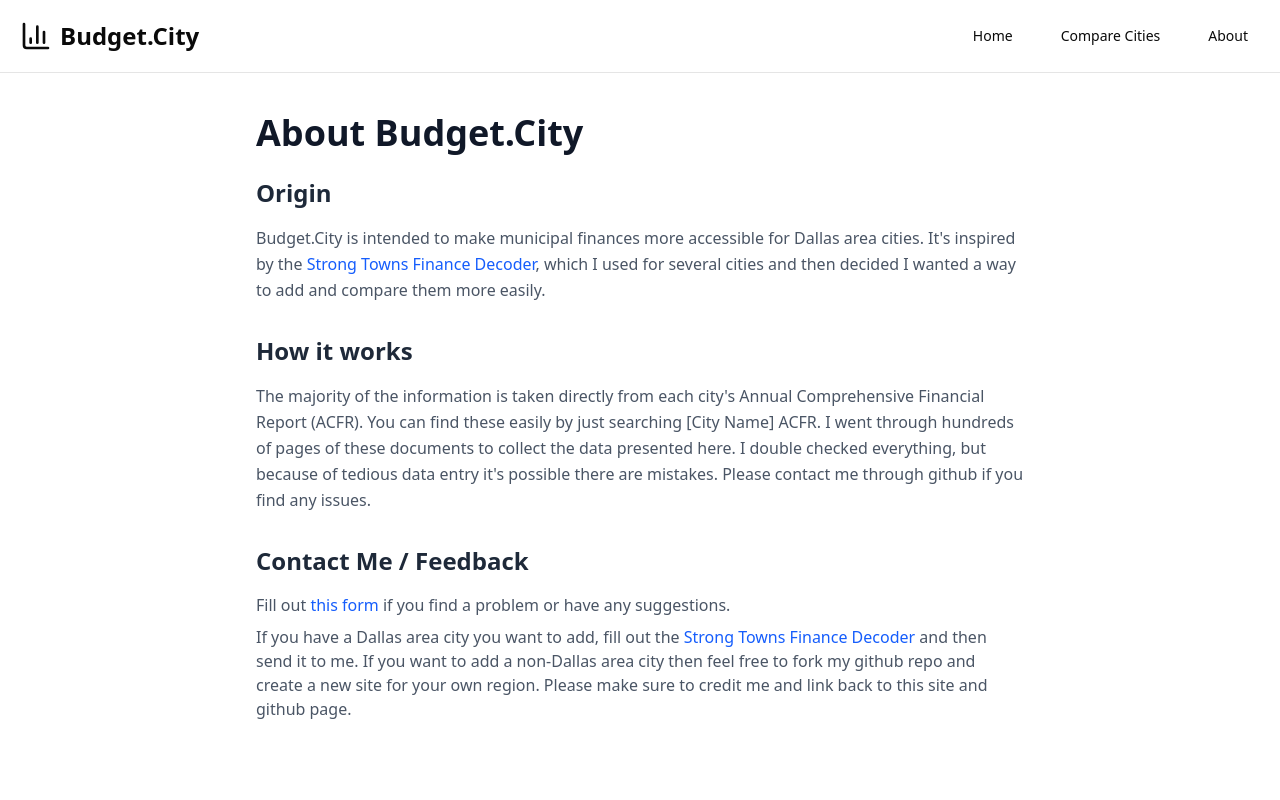
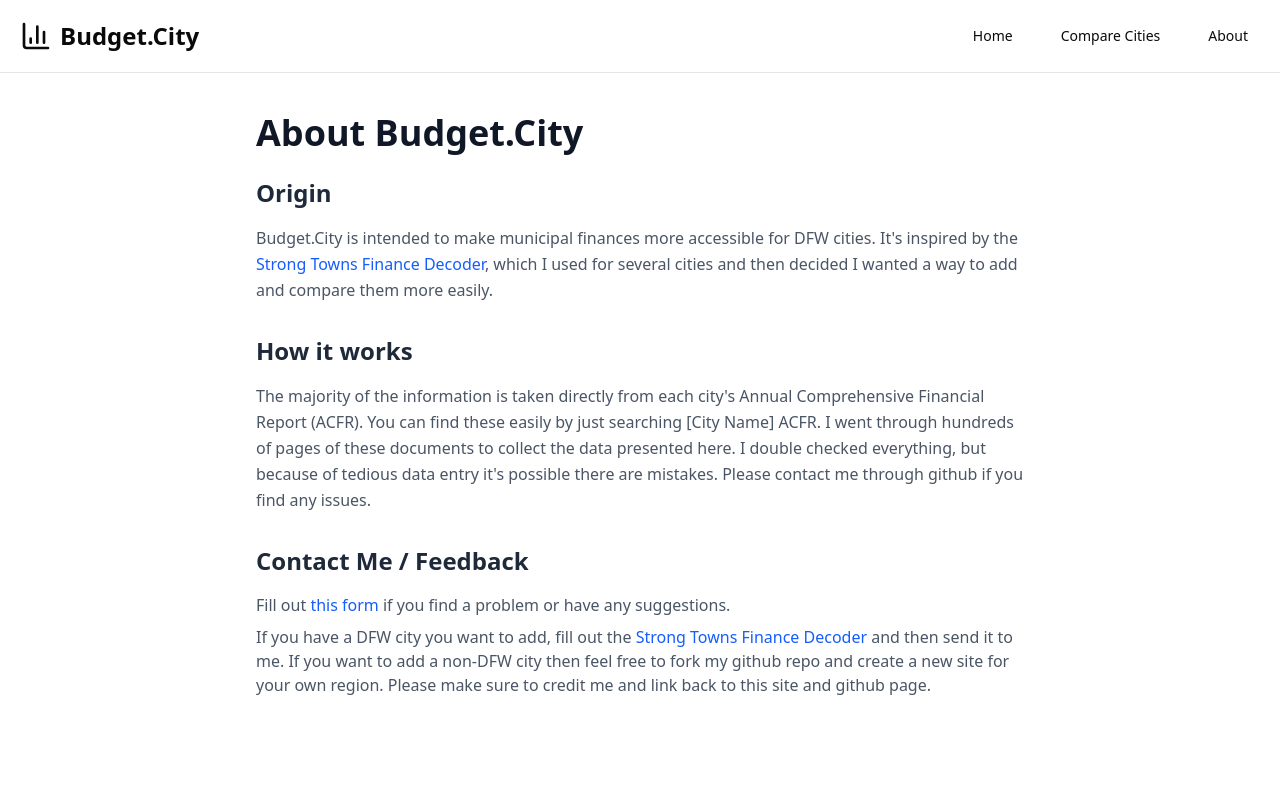
Before and after one commit to CurtisGreen/city-budget, a Next.js app: page /about in a window 1280 px wide. Shown: the top 800 px of the page. Built offline with nearby package versions, Linux system fonts and the light colour scheme.

Commit message:
Rename from dallas-area to dfw now that we have fort worth

```diff
--- a/app/about/page.tsx
+++ b/app/about/page.tsx
@@ -19,7 +19,7 @@ export default function About() {
             </h2>
             <p className="text-gray-600 leading-relaxed">
               Budget.City is intended to make municipal finances more accessible
-              for Dallas area cities. It's inspired by the{" "}
+              for DFW cities. It's inspired by the{" "}
               <Link
                 href="https://www.strongtowns.org/decoder-resources"
                 className="text-blue-600 hover:underline"
@@ -61,17 +61,17 @@ export default function About() {
               if you find a problem or have any suggestions.
             </p>
             <p className="text-gray-600">
-              If you have a Dallas area city you want to add, fill out the{" "}
+              If you have a DFW city you want to add, fill out the{" "}
               <Link
                 href="https://www.strongtowns.org/decoder-resources"
                 className="text-blue-600 hover:underline"
               >
                 Strong Towns Finance Decoder
               </Link>{" "}
-              and then send it to me. If you want to add a non-Dallas area city
-              then feel free to fork my github repo and create a new site for
-              your own region. Please make sure to credit me and link back to
-              this site and github page.
+              and then send it to me. If you want to add a non-DFW city then
+              feel free to fork my github repo and create a new site for your
+              own region. Please make sure to credit me and link back to this
+              site and github page.
             </p>
           </section>
         </div>
--- a/app/layout.tsx
+++ b/app/layout.tsx
@@ -13,7 +13,7 @@ const ibmPlexMono = IBM_Plex_Mono({
 export const metadata: Metadata = {
   metadataBase: new URL("https://budget.city"),
   title: "Budget.City",
-  description: "Financial data for Dallas area cities",
+  description: "Financial data for DFW cities",
   icons: {
     icon: [
       {
--- a/app/page.tsx
+++ b/app/page.tsx
@@ -22,8 +22,8 @@ export default function HomePage() {
               City Financial Data Visualized
             </h2>
             <p className="text-xl text-muted-foreground mb-8 text-pretty">
-              Compare budgets, debt levels, and spending patterns across
-              Dallas-area cities.
+              Compare budgets, debt levels, and spending patterns across DFW
+              cities.
             </p>
             <div className="flex flex-wrap justify-center gap-4">
               <Link href="#map">
@@ -74,7 +74,7 @@ export default function HomePage() {
         <div className="container mx-auto px-4">
           <div className="max-w-5xl mx-auto">
             <h3 className="text-3xl font-bold mb-2 text-center">
-              Dallas Area Financial Map
+              DFW Financial Map
             </h3>
             <p className="text-muted-foreground text-center mb-8">
               Double-click on a city to view detailed financial information.
```
